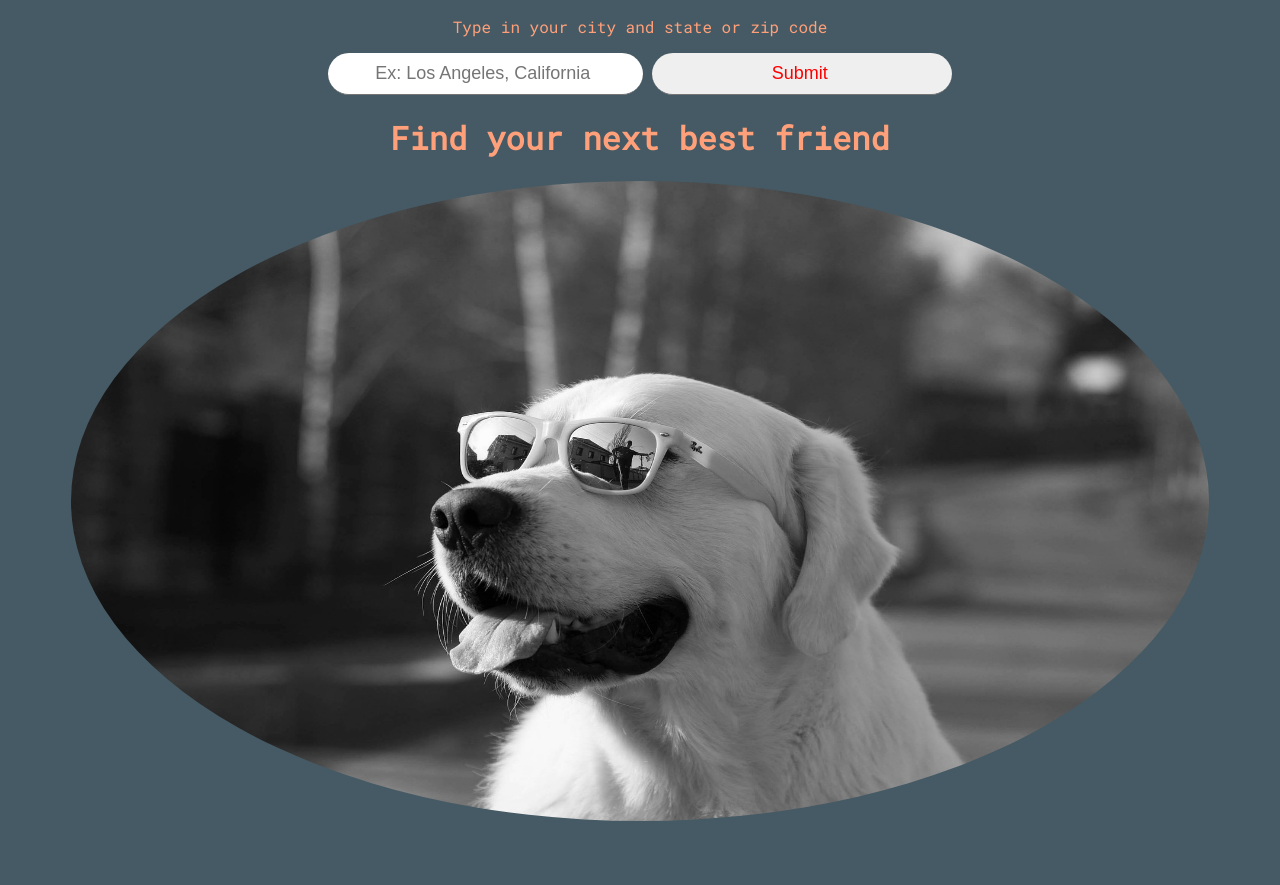
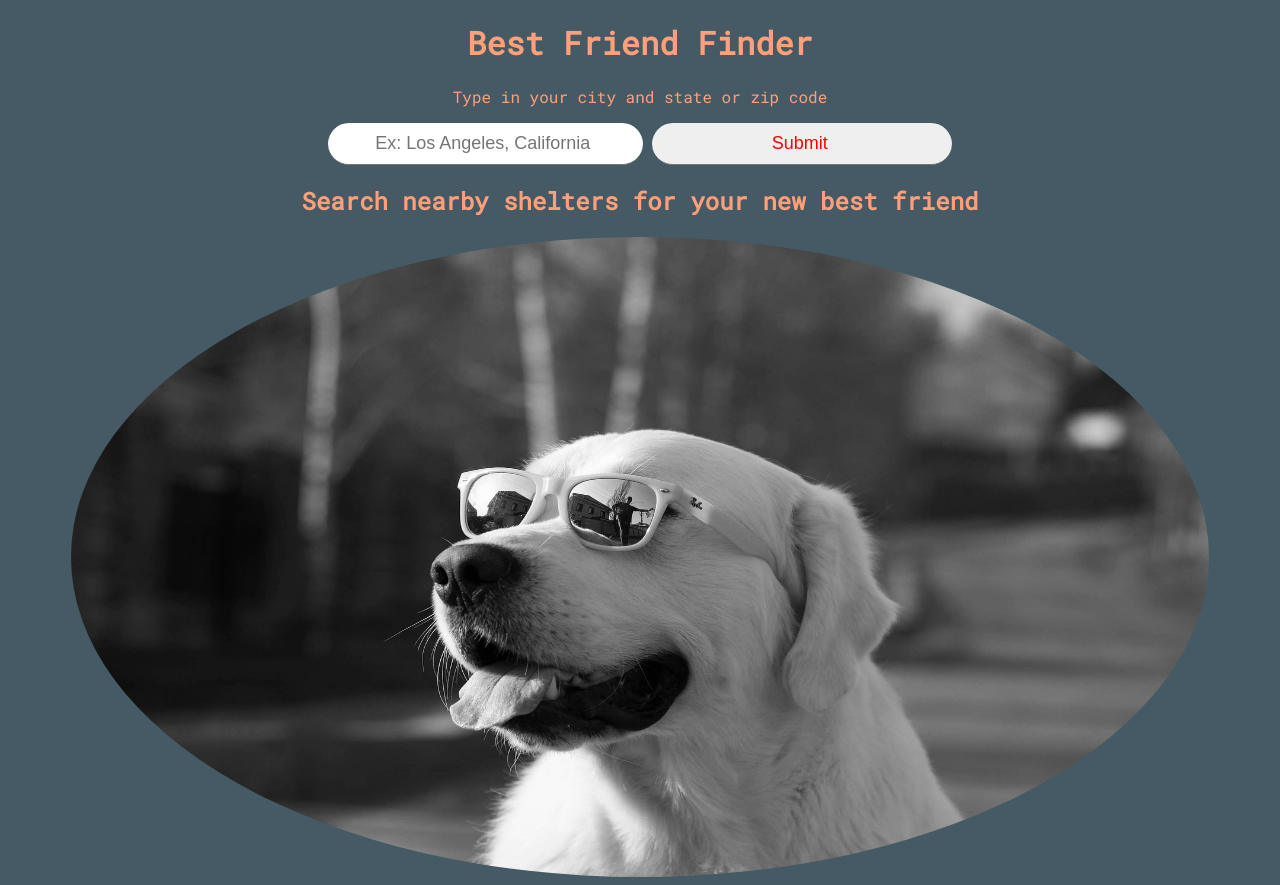
Before and after one commit to MonstrousRobot/API-Capstone, a plain HTML site: page index.html in a window 1280 px wide. Before the commit the page ends 829 px from the top, so only its background shows below. Drawn offline with nearby package versions, Linux system fonts and the light colour scheme.

Commit message:
Added a title and better description

```diff
--- a/index.html
+++ b/index.html
@@ -7,8 +7,8 @@
 	<link rel="stylesheet" href="style.css">
 </head>
 <body>
-	<!-- <div class="landing-page"> -->
 
+	<h1 class="title">Best Friend Finder</h1>
 	</div>
 	<p class= "welcome">Type in your city and state or zip code</p>
 
@@ -21,10 +21,10 @@
 	</div>
 
 	<div class='results'>
-		<h1>Find your next best friend</h1>
+		<h2>Search nearby shelters for your new best friend</h2>
 		<img src="./pictures/cool-dog.jpg" alt="cute-pets" class="pet-pic">
 	</div>
-	<!-- <button onclick="goBack()">Go Back</button> -->
+
 
 	<script src="https://ajax.googleapis.com/ajax/libs/jquery/3.2.1/jquery.min.js"></script>
 	<script src="app.js"></script>
```
